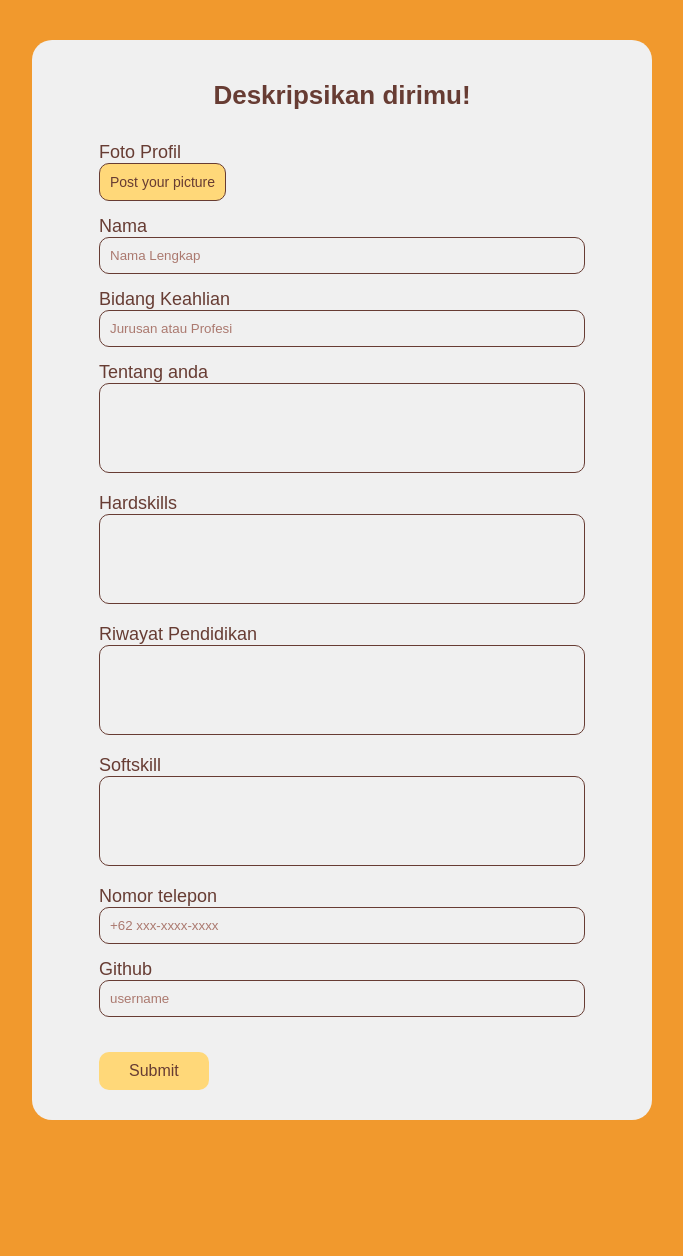
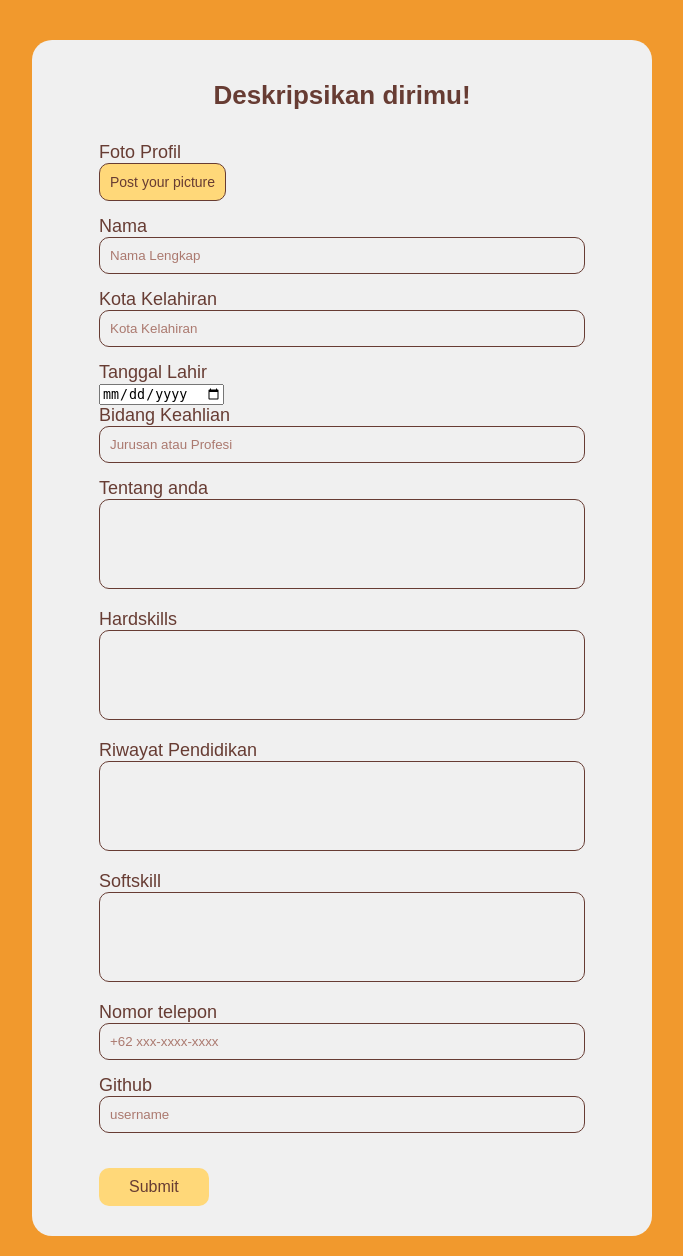
Before and after one commit to myaudn/pemweb_tugas5, a PHP site: page /input.php in a window 1280 px wide. Shown: the whole page, without its empty margins (298-981 px from the left). Before the commit the page ends 1120 px from the top, so only its background shows below. Run offline with PHP 8.4, Linux system fonts and the light colour scheme; the visitor is signed in with stand-in values (Sample User, id 1).

Commit message:
add fitures

```diff
--- a/input.php
+++ b/input.php
@@ -2,6 +2,17 @@
 <?php
 if ($_SERVER["REQUEST_METHOD"] == "POST") {
     $_SESSION['name'] = $_POST['name'];
+    $_SESSION['city'] = $_POST['city'];
+
+    if (isset($_POST['birth']) && !empty($_POST['birth'])) {
+        $birth = DateTime::createFromFormat('Y-m-d', $_POST['birth']);
+        if ($birth !== false) {
+            $_SESSION['birth'] = $_POST['birth'];
+        } else {
+            echo "Format tanggal tidak valid!";
+        }
+    }
+
     $_SESSION['specialty'] = $_POST['specialty'];
     $_SESSION['about'] = $_POST['about'];
     $_SESSION['hardskill'] = $_POST['hardskill'];
@@ -69,6 +80,10 @@ if (!isset($_SESSION['email'])) {
                     <input type="file" name="pic" id="pic-up" style="opacity: 0; height: 0.1px;"><br>
                     <label>Nama</label><br>
                     <input type="text" name="name" placeholder="Nama Lengkap" required><br>
+                    <label>Kota Kelahiran</label><br>
+                    <input type="text" name="city" placeholder="Kota Kelahiran"><br>
+                    <label>Tanggal Lahir</label><br>
+                    <input type="date" name="birth"><br>
                     <label>Bidang Keahlian</label><br>
                     <input type="text" name="specialty" placeholder="Jurusan atau Profesi"><br>
                     <label>Tentang anda</label><br>
--- a/result.php
+++ b/result.php
@@ -25,6 +25,7 @@ if (!isset($_SESSION['name']) || !isset($_SESSION['specialty']) || !isset($_SESS
                     ?>
                     <p id="name"><?php echo $_SESSION['name']; ?></p>
                     <p id="specialty"><?php echo $_SESSION['specialty']; ?></p>
+                    <p class="birth"><?php echo $_SESSION['city']; ?>, <?php echo $_SESSION['birth']; ?></p>
                 </div>
                 <div class="co-main">
                     <p id="about"><?php echo nl2br($_SESSION['about']); ?></p>
--- a/style.css
+++ b/style.css
@@ -189,6 +189,11 @@ textarea {
     font-size: 22px;
 }
 
+.birth {
+    padding: 0 20px;
+    margin: 0;
+}
+
 .co-main {
     display: flex;
     flex-direction: column;
@@ -232,6 +237,7 @@ textarea {
 #softskill {
     margin: 20px 0 0 0;
     padding: 0 20px 20px 20px;
+
 }
 
 .contact {
```
Also changed, not shown: uploads/Tenma Tsukasa chibi.jpg (added).
